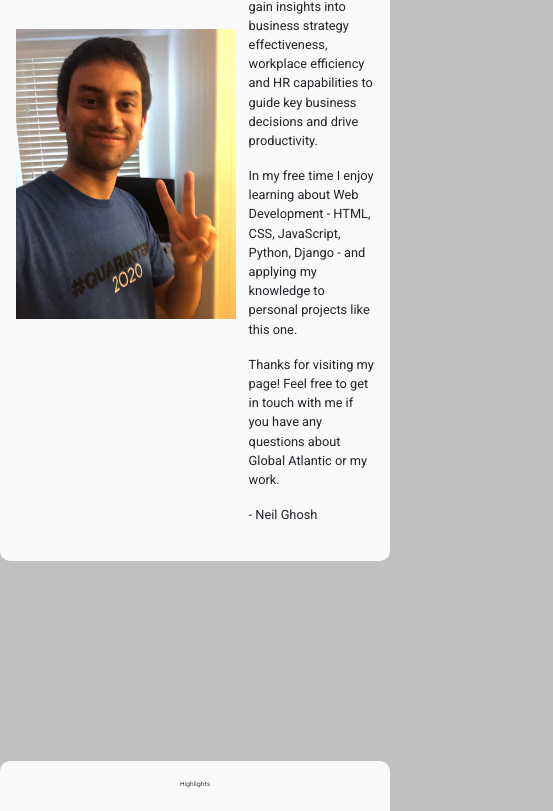
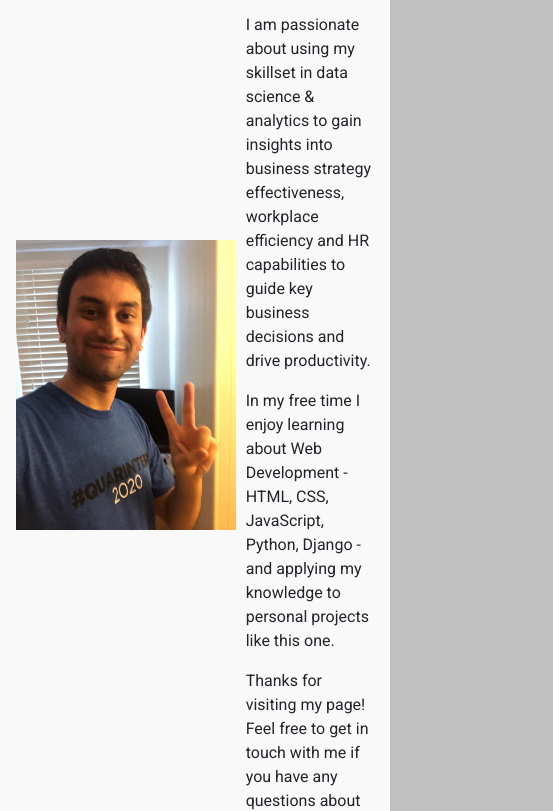
Before and after one commit to neilcg2/firstwebsite, a website built with Parcel: page index.html in a window 390 px wide. Shown: the part 379-1190 px from the top of the page, 553 px wide, since content can reach past the window. Built offline with nearby package versions, Linux system fonts and the light colour scheme.

Commit message:
Mobile Changes 4

```diff
--- a/NG.css
+++ b/NG.css
@@ -57,12 +57,5 @@ img{
 @media only screen and (max-width: 600px) {
   .container {
     max-width: 100%;
-    font-size: 0.8em;
   }
 }
-
-@media only screen and (max-width: 600px){
-  h1{
-    font-size: 0.5em;
-  }
-}
```
